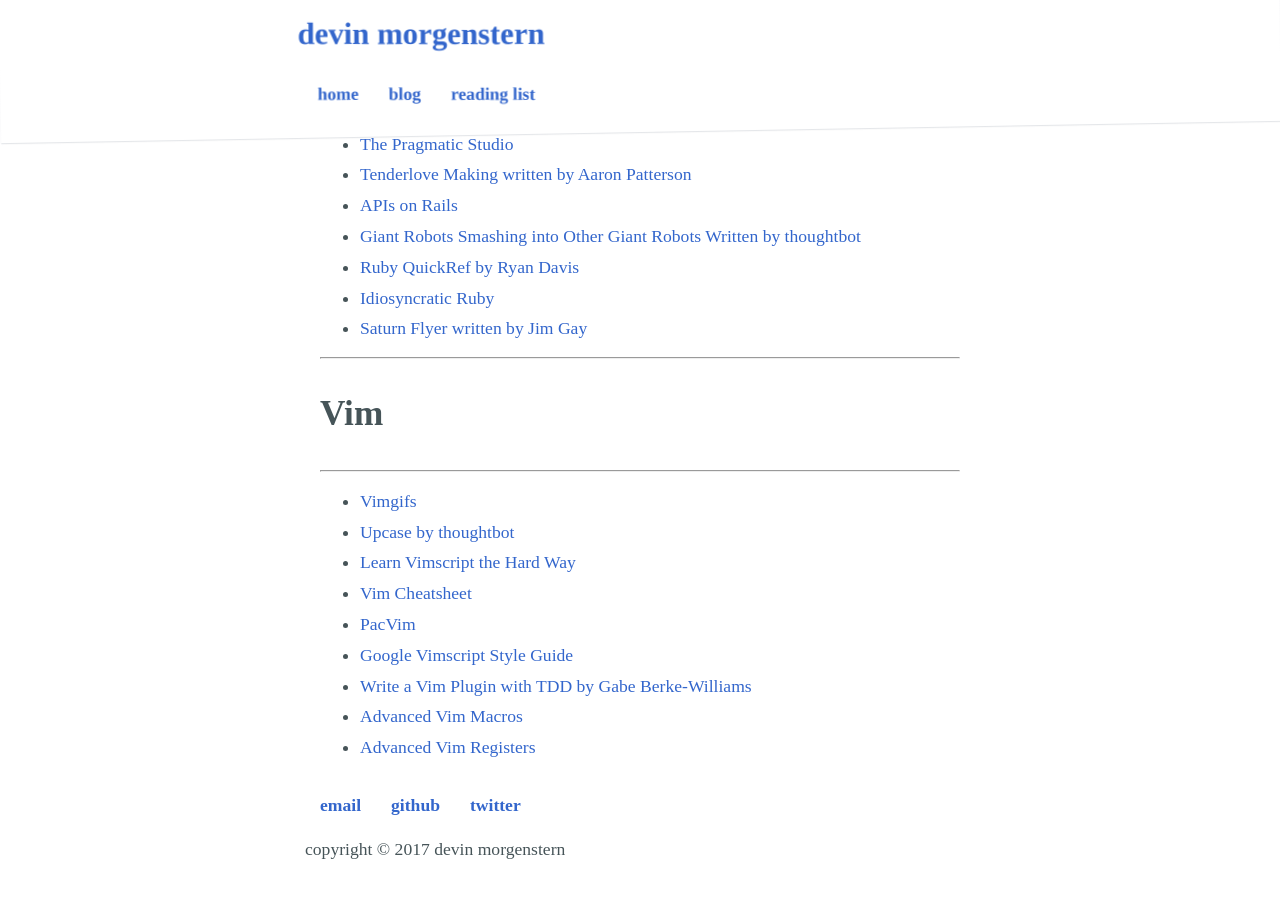
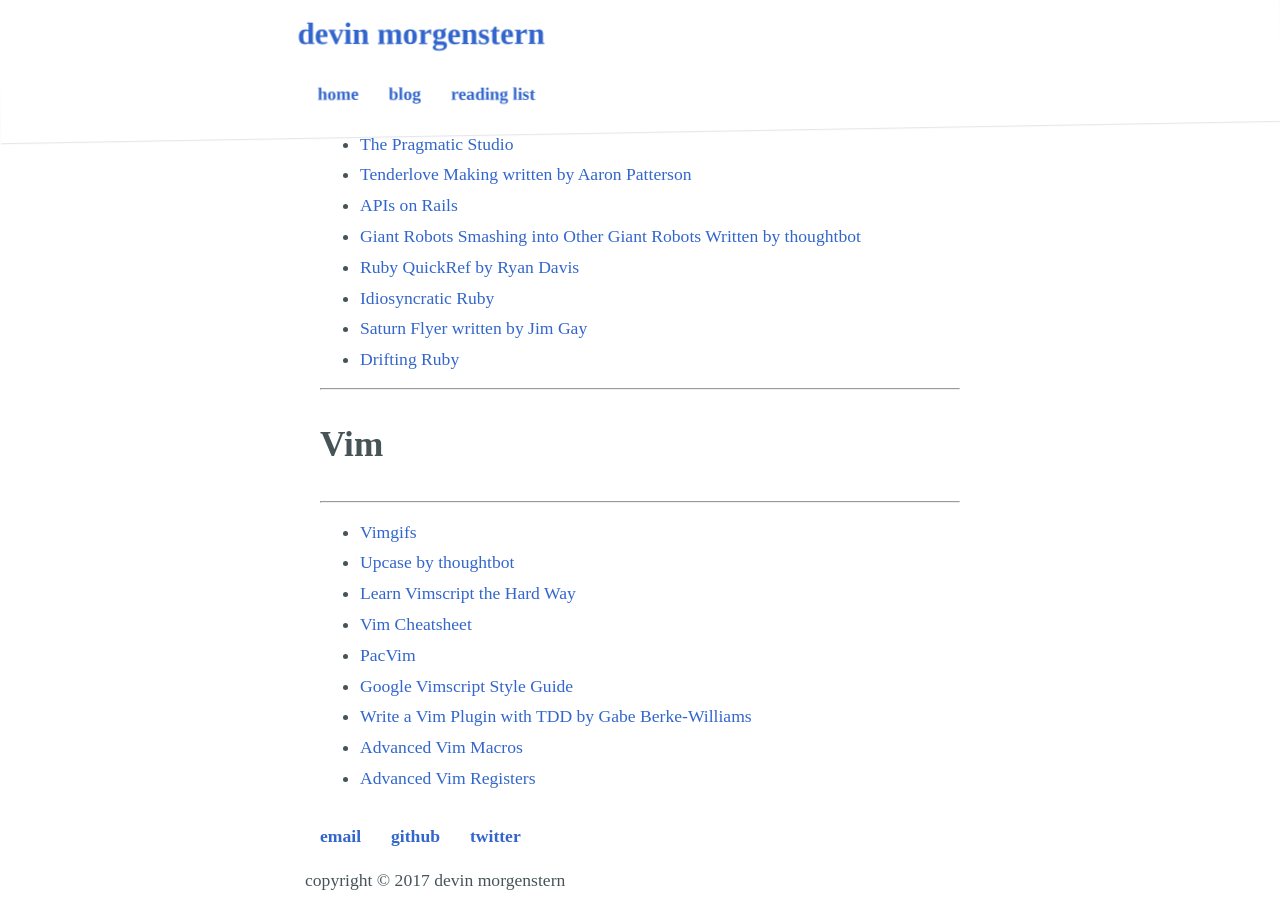
Before and after one commit to devinrm/devinrm.github.io, a Jekyll site: the page built from _posts/2017-06-15-learning-resources.md, in a window 1280 px wide and 900 px high, scrolled down 3277 px. Built offline with Jekyll 4.4.1, drawn with Linux system fonts in a browser that asks for light colours; some web fonts are replaced; before the commit the page ends 4146 px from its top, so only the background shows below that.

Commit message:
Add new learning resource

```diff
--- a/_posts/2017-06-15-learning-resources.md
+++ b/_posts/2017-06-15-learning-resources.md
@@ -112,6 +112,7 @@ something that should be added to the list, feel free to email me!
 * [Ruby QuickRef by Ryan Davis](https://www.zenspider.com/ruby/quickref.html)
 * [Idiosyncratic Ruby](https://idiosyncratic-ruby.com/)
 * [Saturn Flyer written by Jim Gay](https://www.saturnflyer.com/blog/)
+* [Drifting Ruby](https://www.driftingruby.com/)
 
 ------
 ## Vim
```
